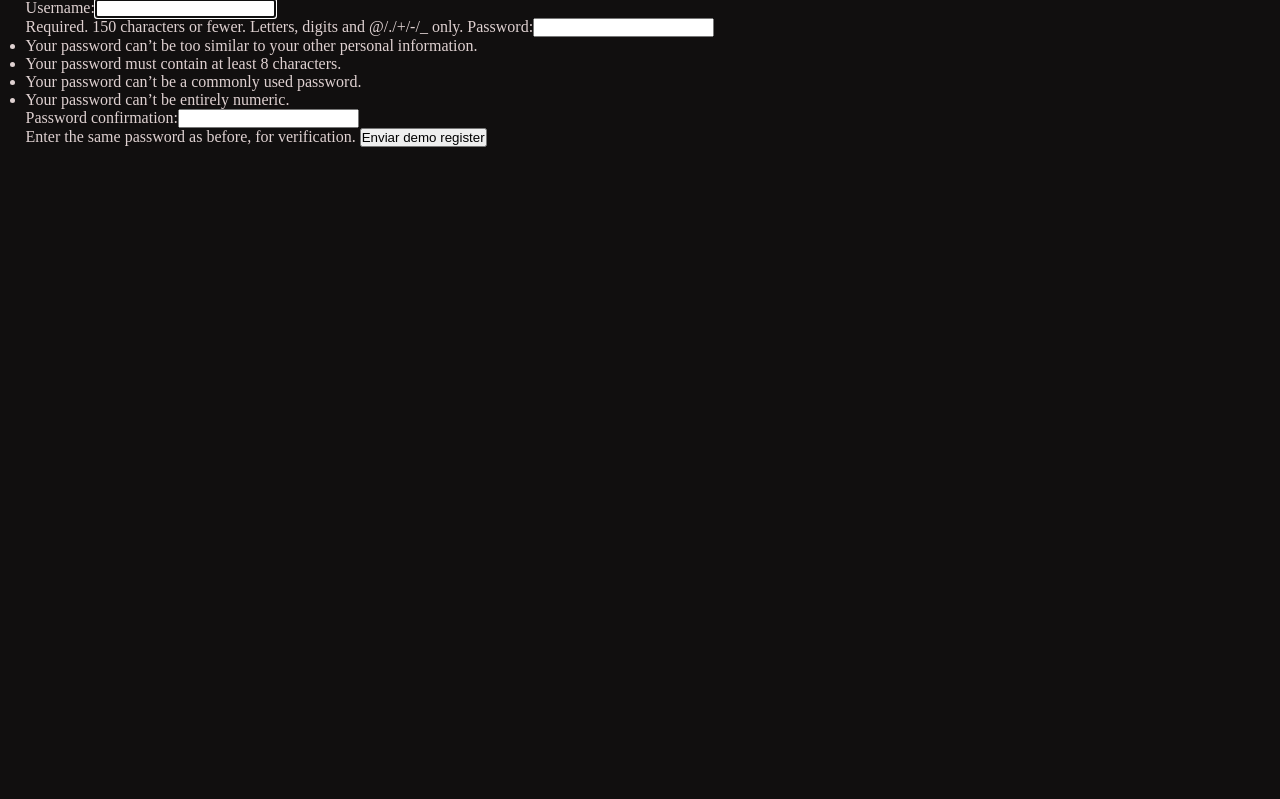
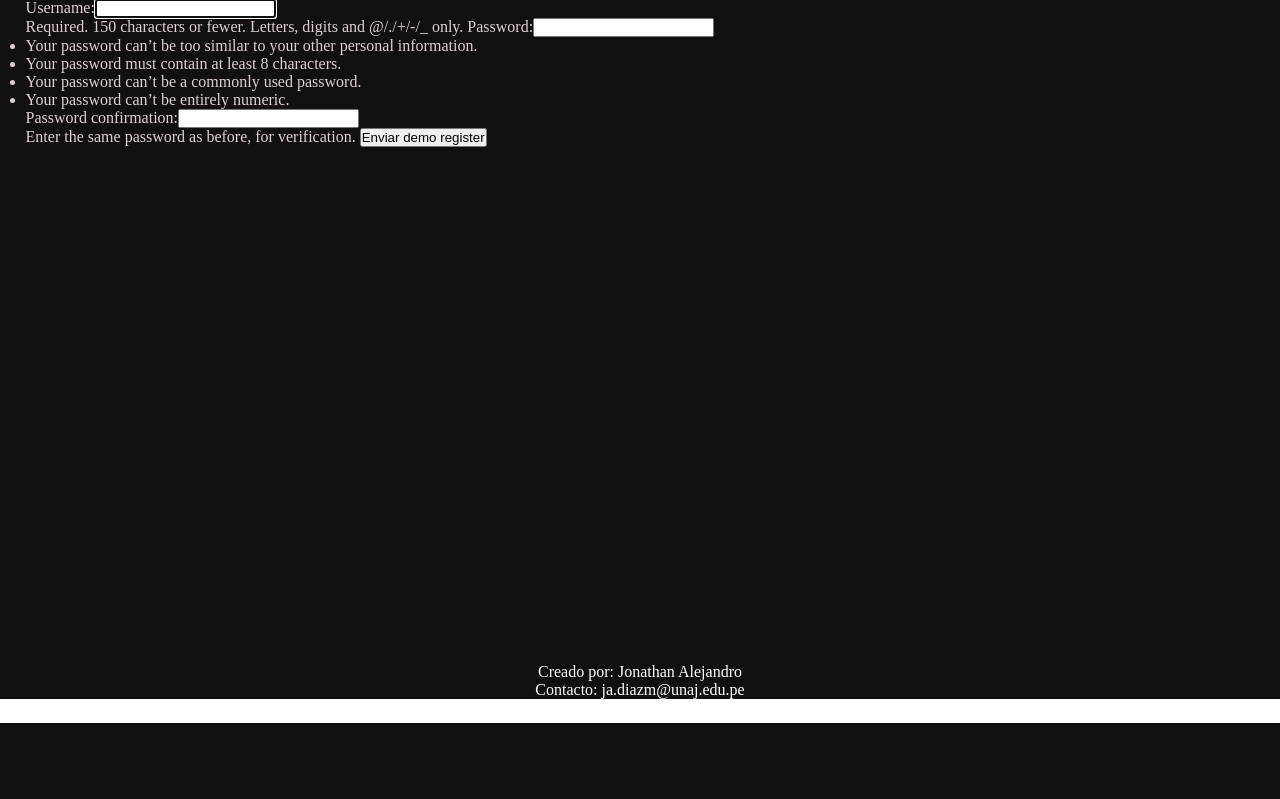
Before and after one commit to accentture/effective-vocabulary-pro, a Django app: page /demo_register in a window 1280 px wide. Shown: the part 77-876 px from the top of the page. After the commit the page ends 800 px from the top, so only its background shows below. Run offline with Django 3.2, Linux system fonts and the light colour scheme; some libraries are stand-ins or nearby versions.

Commit message:
adding footer

```diff
--- a/mainapp/static/css/styles.css
+++ b/mainapp/static/css/styles.css
@@ -84,7 +84,8 @@
 .main-container {
   display: grid;
   grid-template-columns: 100%;
-  height: 100vh;
+  min-height: 83vh;
+  height: auto;
 }
 
 .main-container div.container-tables {
@@ -95,3 +96,10 @@
   width: 96%;
   margin: 0 auto;
 }
+footer div {
+  width: 100%;
+  text-align: center;
+  background-color: rgb(17, 15, 15);
+  color: white;
+  font-size: 16px;
+}
--- a/mainapp/templates/layouts/layout.html
+++ b/mainapp/templates/layouts/layout.html
@@ -57,5 +57,10 @@
         </div>
 
     </section>
+
+    <footer>
+        <div>Creado por: Jonathan Alejandro</div>
+        <div>Contacto: ja.diazm@unaj.edu.pe</div>
+    </footer>
 </body>
 </html>
```
Also changed, not shown: db.sqlite3.
